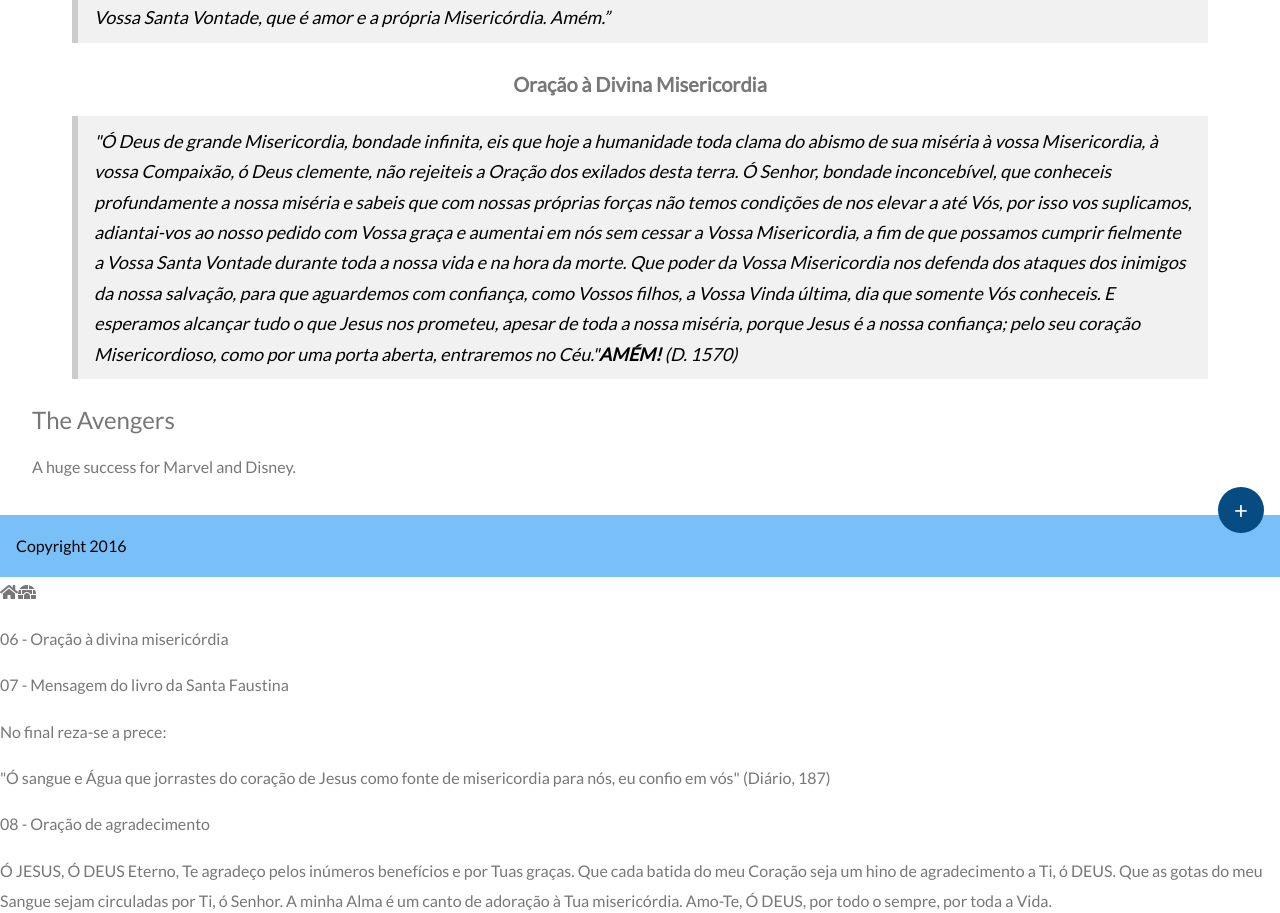
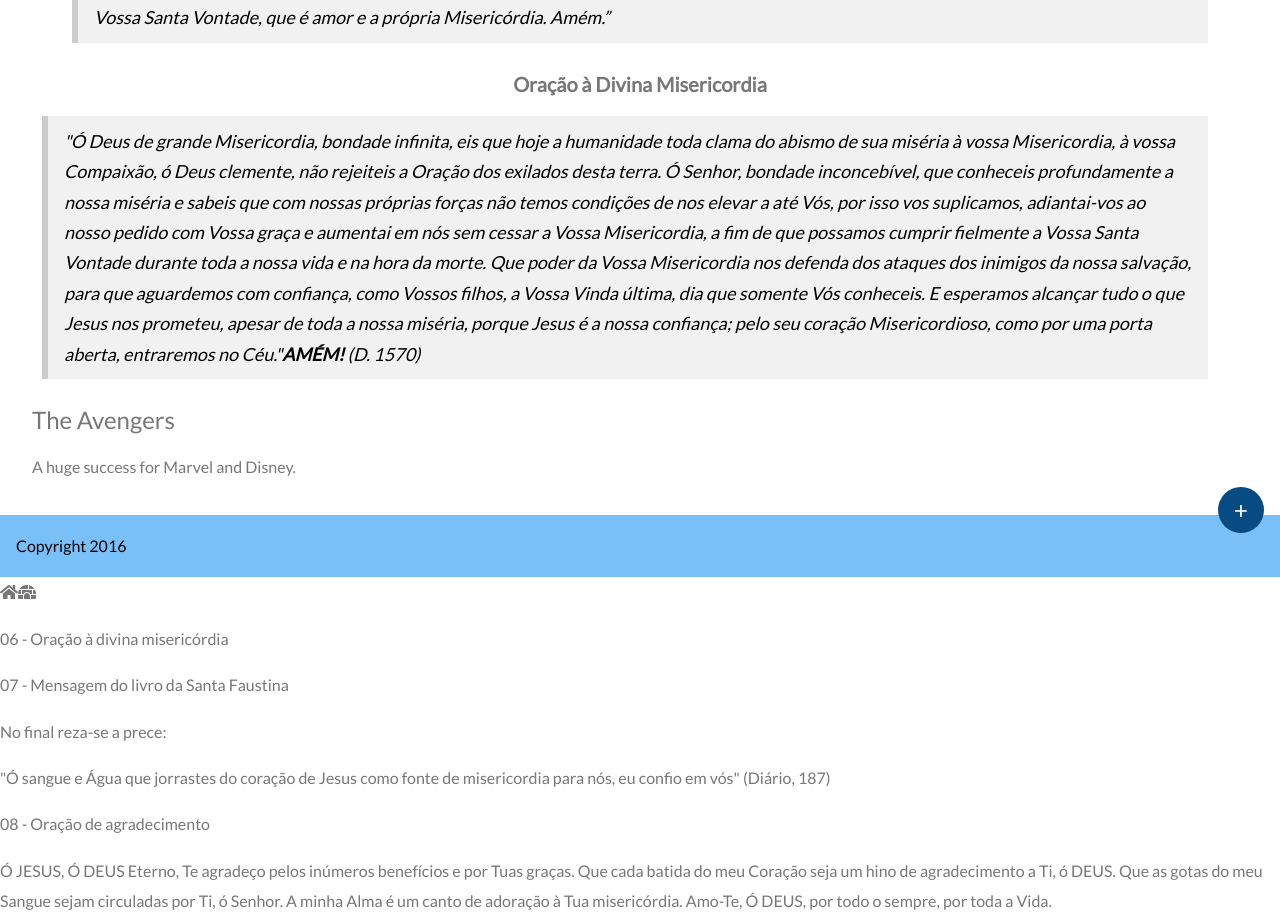
Before and after one commit to raphaeljq/oracoes, a React (Create React App) app: page / in a window 1280 px wide. Shown: the part 4125-5038 px from the top of the page. Built offline with nearby package versions, Linux system fonts and the light colour scheme.

Commit message:
teste de novo css

```diff
--- a/src/App.js
+++ b/src/App.js
@@ -131,7 +131,7 @@ function App() {
           <div class="w3-row">
               <div class="w3-col s12 w3-container">
                 <h4 className="w3-center"><strong>Oração à Divina Misericordia</strong></h4>
-                <blockquote class="w3-panel w3-leftbar w3-light-grey">
+                <blockquote class="w3-panel w3-leftbar w3-light-grey custom-blockquote">
                 <h5><i>"Ó Deus de grande Misericordia, bondade infinita, eis que hoje a humanidade toda clama  do abismo de sua miséria à vossa Misericordia, à vossa Compaixão, ó Deus clemente, não rejeiteis a Oração dos exilados desta terra. Ó Senhor, bondade inconcebível, que conheceis profundamente a nossa miséria e sabeis que com nossas próprias forças não temos condições de nos elevar a até Vós, por isso vos suplicamos, adiantai-vos ao nosso pedido com Vossa graça e aumentai em nós sem cessar a Vossa Misericordia, a fim de que possamos cumprir fielmente a Vossa Santa Vontade durante toda a nossa vida e na hora da morte. Que poder da Vossa Misericordia nos defenda dos ataques dos inimigos da nossa salvação, para que aguardemos com confiança, como Vossos filhos, a Vossa Vinda última, dia que somente Vós conheceis. E esperamos alcançar tudo o que Jesus nos prometeu, apesar de toda a nossa miséria, porque Jesus é a nossa confiança; pelo seu coração Misericordioso, como por uma porta aberta, entraremos no Céu."<strong>AMÉM!</strong> (D. 1570)
                   </i></h5>
                 </blockquote>
--- a/src/index.css
+++ b/src/index.css
@@ -48,3 +48,7 @@ min-height: 400px;
     min-height: 400px;
 }
 }
+
+.custom-blockquote {
+  margin-inline-start: 10px;
+}
```
